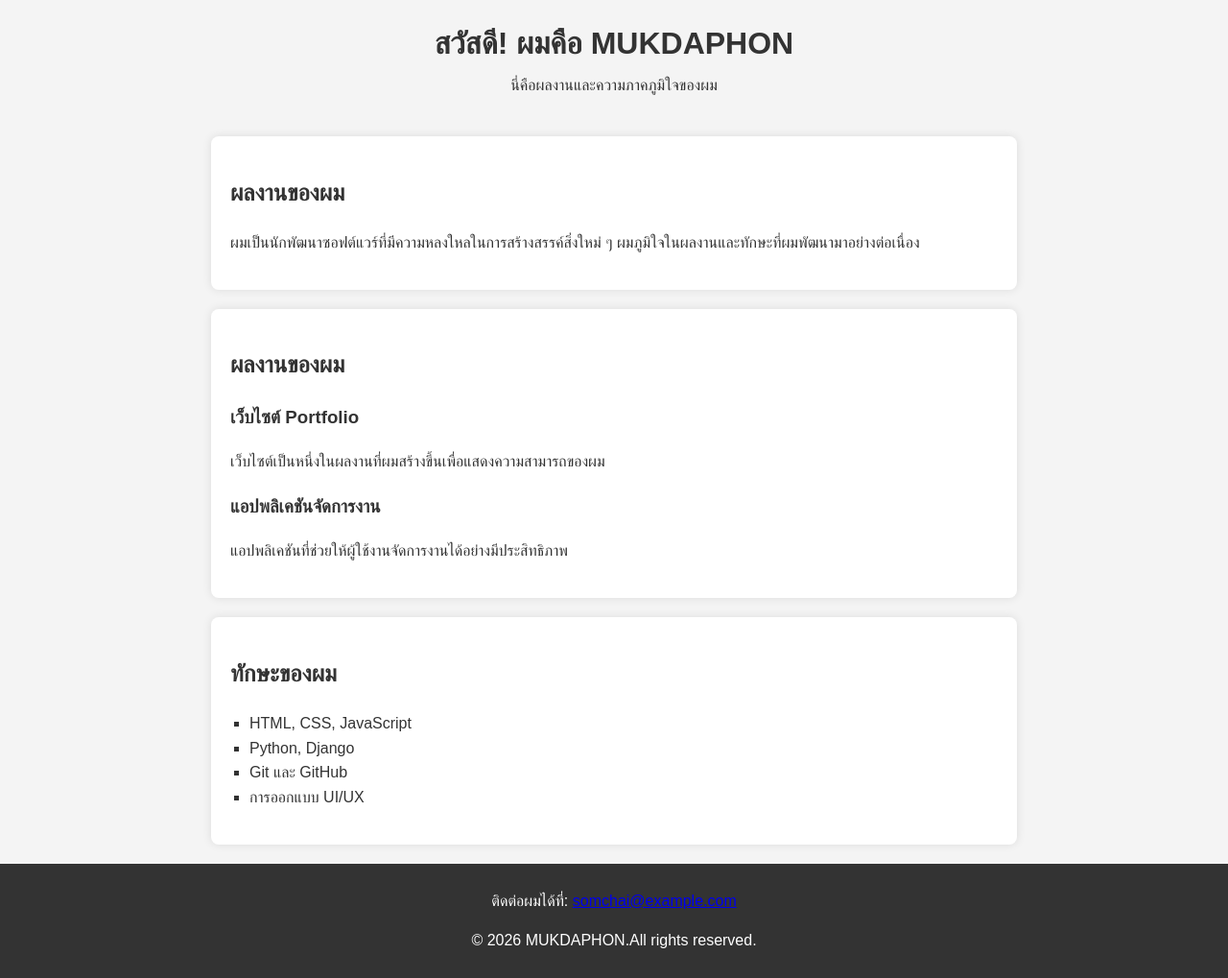
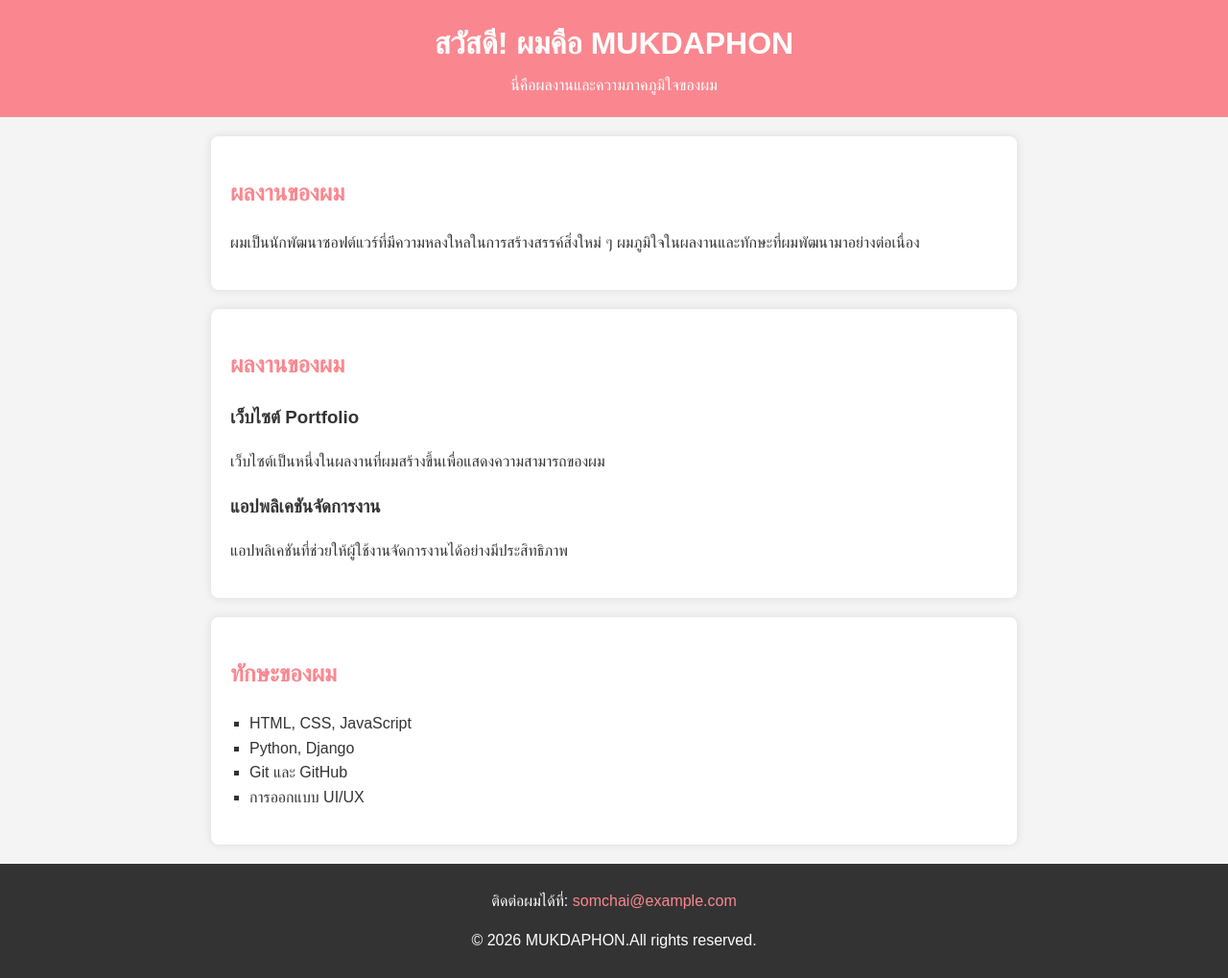
Before and after one commit to 0655639620Gaem/0655639620Gaem.github.io, a plain HTML site: page index.html in a window 1280 px wide. Shown: the whole page at 96% size. Drawn offline with Linux system fonts and the light colour scheme.

Commit message:
Correct CSS syntax errors
Fixed syntax errors in CSS by replacing colons with semicolons.

```diff
--- a/style.css
+++ b/style.css
@@ -7,7 +7,7 @@ body {
   color: #333;
 }
 header {
-  background: #fa878f:
+  background: #fa878f;
   color: white;
   padding: 20px 0;
   text-align: center;
@@ -27,7 +27,7 @@ section {
   box-shadow: 0 0 10px rgba(0, 0, 0, 0.1);
 }
 h2 {
-    color: #fa878f:
+    color: #fa878f;
 }
 .project {
     margin-bottom: 20px;
@@ -48,6 +48,6 @@ footer {
   margin-top: 20px;
 }
 footer a {
- color: #fa878f:
+ color: #fa878f;
   text-decoration: none;
 }
```
